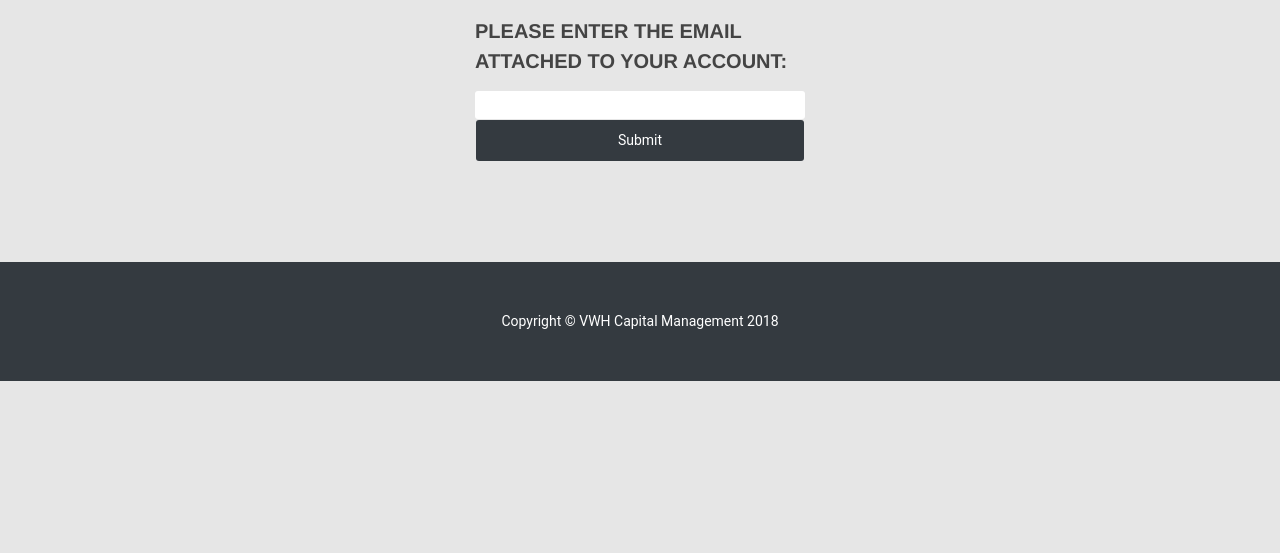
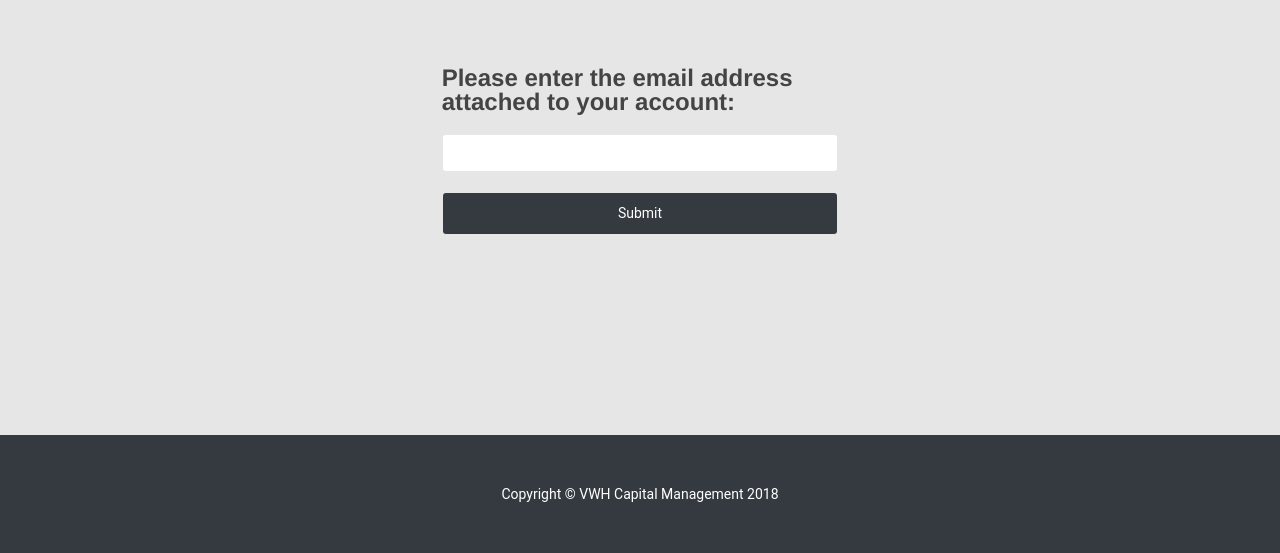
Before and after one commit to yuzheyin/Properties-Display-Website, a Django app: page /forget/ in a window 1280 px wide. Shown: the part 124-677 px from the top of the page. Run offline with Django 3.2, Linux system fonts and the light colour scheme; some libraries are stand-ins or nearby versions.

Commit message:
Revise email sending

```diff
--- a/vwh_capital/website/templates/website/forget.html
+++ b/vwh_capital/website/templates/website/forget.html
@@ -2,19 +2,19 @@
 {% block content %}
 {% load staticfiles %}
 <div class="basic">
-    <div class="row justify-content-md-center" style="margin:100px;">
+    <div class="row justify-content-md-center" style="margin:150px 0;">
+        {% if info %}
+            <div class="col-md-9 alert alert-danger" > {{info}}</div>
+        {% endif %}
+        <div class="col-md-4 col-xs-12 register-blocks">
 
-        <div class="col-md-4 col-xs-12 register-blocks">
-        {% if info %}
-            <div class="row justify-content-md-center alert alert-danger" style="width:500px;"> {{info}}</div>
-        {% endif %}
 
-            <h2>Please enter the email attached to your account: </h2>
+            <h3>Please enter the email address attached to your account: </h3>
             <form action="{% url 'forget' %}" method="get">
-                <input style="text" name="email">
+                <input type="text" name="email" style="margin: 20px 0px 20px;">
 
                 {% csrf_token %}
-                <div class="text-center">
+                <div class="text-center"  style="margin: 0px 0px 50px;">
                     <button type="submit" class="btn btn-dark">Submit</button>
                 </div>
             </form>
--- a/vwh_capital/website/templates/website/login.html
+++ b/vwh_capital/website/templates/website/login.html
@@ -11,7 +11,7 @@
     {% if messages %}
 
         {% for message in messages %}
-          <div class="row justify-content-md-center alert alert-success" style="width:500px;">{{ message }}</div>
+          <div class="col-md-9 alert alert-success" >{{ message }}</div>
         {% endfor %}
 
     {% endif %}
@@ -32,7 +32,7 @@
                 <!--<input type="hidden" name="next" value="{% url 'index' %}" />-->
                 {% csrf_token %}
                 <div class="text-center">
-                    <button type="submit" class="btn btn-primary"> Log in</button>
+                    <button type="submit" class="btn btn-primary" style="margin: 20px 0px 20px;"> Log in</button>
                 </div>
 
 
--- a/vwh_capital/website/views.py
+++ b/vwh_capital/website/views.py
@@ -156,7 +156,7 @@ def commit_reset_credential(request, username, token):
             new_password = form.cleaned_data['new_password2']
             user.set_password(new_password)
             user.save()
-            messages.success(request, "Your password was successfully updated.")
+            messages.success(request, "Your password has been successfully updated.")
             return redirect('login')
         else:
             messages.error(request, 'Please correct the error below.')
@@ -504,12 +504,13 @@ def user_message(request, id):
     user_info = request.POST.get('name')
     email = request.POST.get('contact')
     message = request.POST.get('message')
+    property = Property.objects.get(id=id).address
     email_body = "USER ID:       " + user + "\n\n" + "USER NAME:      " + user_info + "\n\n" + "CONTACT EMAIL:   " + email + \
-                 "\n\n" + "MESSAGE:  " + "\n\n" + message
+                 "\n\n" + "PROPERTY ADDRESS:     " + str(property) + "\n\n" + "PROPERTY ID:     " + id + "\n\n" + "MESSAGE:  " + "\n\n" + message
 
     send_mail(subject="Customer inquiry",
               message=email_body,
               from_email="alex.yin@vwhcapital.com",
               recipient_list=["yuzhe.yin@vwhcapital.com"])
-    messages.success(request, "Your message was successfully sent.")
+    messages.success(request, "Your message has been successfully sent.")
     return redirect('details', id=id)
```
Also changed, not shown: vwh_capital/website/templates/website/details.html (+6 -6 lines).
